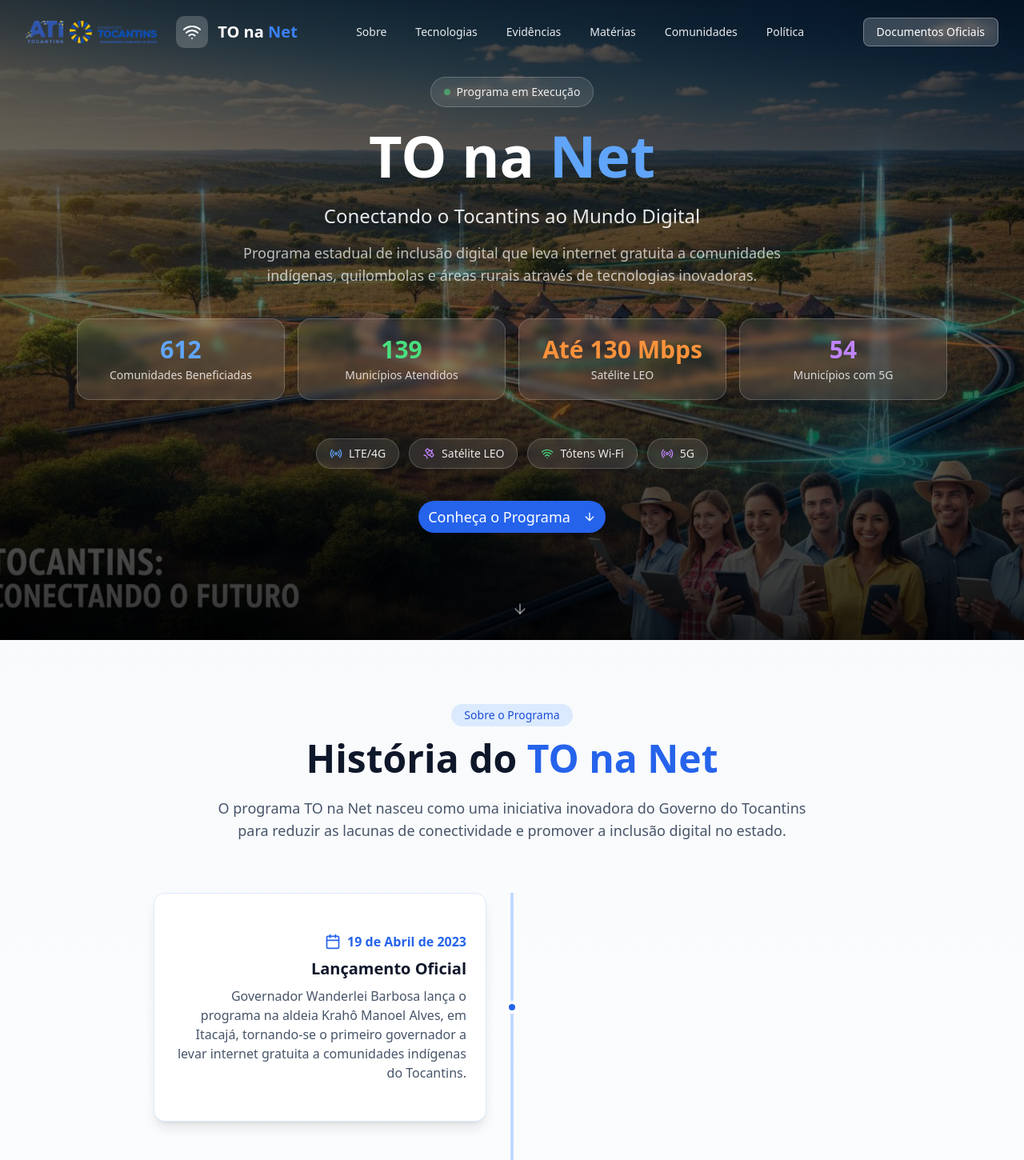
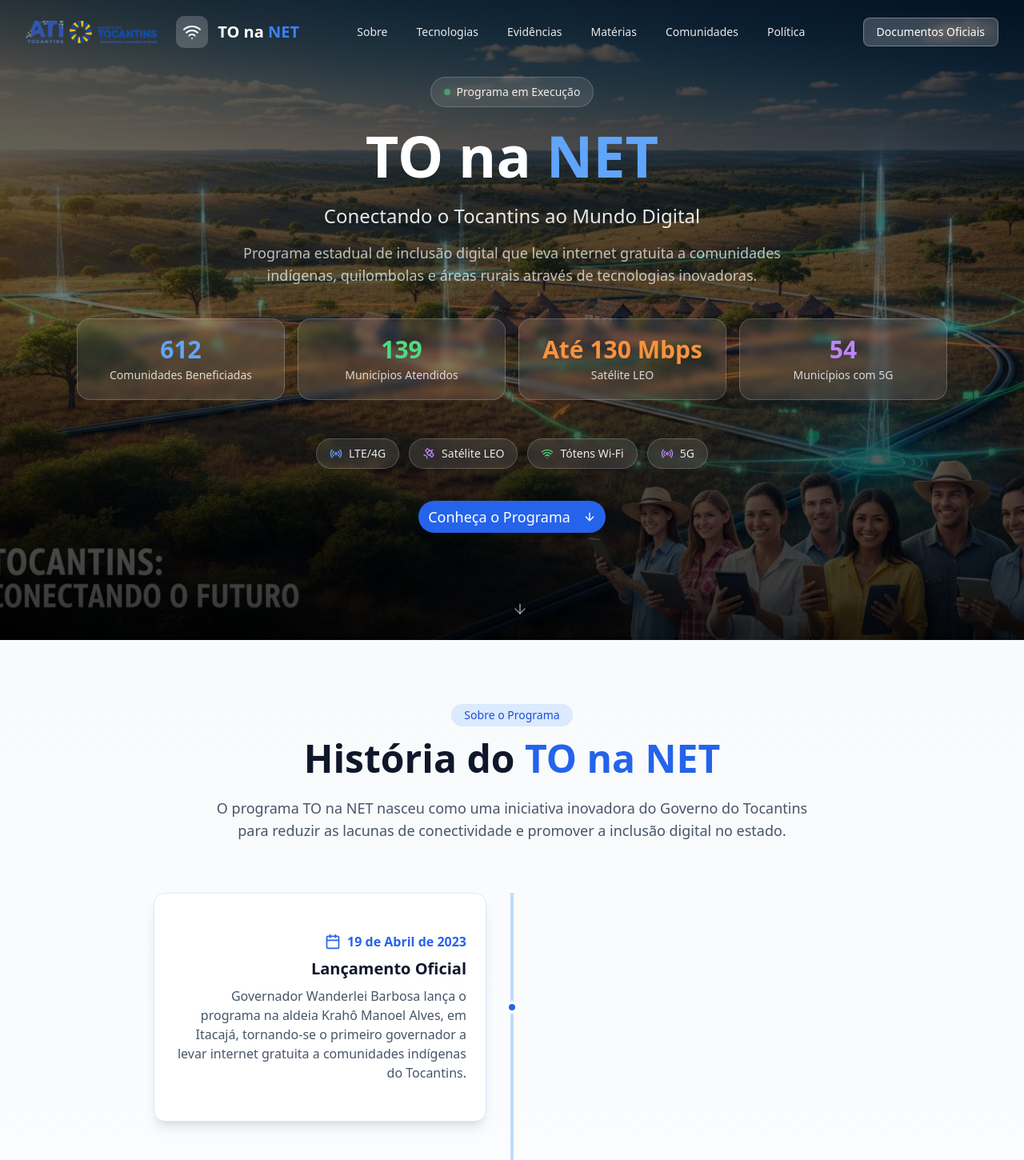
Before and after one commit to LucasJoseds/TOnaNet, a React (Vite) app: page / in a window 1280 px wide. Shown: the top 1450 px of the page at 80% size. Built offline with nearby package versions, Linux system fonts and the light colour scheme.

Commit message:
fix: ajustar nome para : TO na NET

```diff
--- a/src/sections/Evidencias.tsx
+++ b/src/sections/Evidencias.tsx
@@ -30,7 +30,7 @@
     ]
   },
   {
-    categoria: 'Relatórios Oficiais',
+    categoria: 'Documentos Oficiais',
     icone: Download,
     cor: 'green',
     itens: [
@@ -47,10 +47,11 @@
         tipo: 'Estudo'
       },
       {
-        titulo: 'Estratégia Nacional de Escolas Conectadas — ENEC',
-        descricao: 'Dados atualizados de conectividade das escolas estaduais do Tocantins.',
-        referencia: 'MEC/INEP — 2025',
-        tipo: 'Dados Oficiais'
+        titulo: 'Publicação em Diário Oficial - Ata de Registro de Preço',
+        descricao: 'Pregão Eletrônico para registro de preços de serviço de telecomunicação via satélite\n' +
+            'de baixa órbita.',
+        referencia: 'DOE Nº 7.027 pag. 77',
+        tipo: 'Publicação'
       }
     ]
   },
@@ -70,7 +71,7 @@
             </h2>
             <p className="text-lg text-slate-600 max-w-3xl mx-auto">
               Documentação oficial que comprova a existência e implementação do programa
-              TO NA NET e outras políticas de conectividade do Estado do Tocantins.
+              TO na NET e outras políticas de conectividade do Estado do Tocantins.
             </p>
           </div>
 
--- a/src/sections/Hero.tsx
+++ b/src/sections/Hero.tsx
@@ -34,7 +34,7 @@
 
           {/* Title */}
           <h1 className="text-4xl sm:text-5xl md:text-6xl xl:text-7xl font-bold text-white mb-6 leading-tight">
-            TO na <span className="text-blue-400">Net</span>
+            TO na <span className="text-blue-400">NET</span>
           </h1>
 
           {/* Subtitle */}
--- a/src/sections/Materias.tsx
+++ b/src/sections/Materias.tsx
@@ -73,7 +73,7 @@
               Matérias e <span className="text-orange-600">Reportagens</span>
             </h2>
             <p className="text-lg text-slate-600 max-w-3xl mx-auto">
-              Acompanhe a cobertura jornalística sobre o programa TO na Net
+              Acompanhe a cobertura jornalística sobre o programa TO na NET
               e as iniciativas de conectividade do Governo do Tocantins.
             </p>
           </div>
--- a/src/sections/Navigation.tsx
+++ b/src/sections/Navigation.tsx
@@ -50,7 +50,7 @@
               {/* Grupo 1: Logos */}
               <div className="flex items-center gap-2">
                 <img src="/ati.png" alt="ATI" className="h-6 md:h-7 w-auto object-contain" />
-                <img src="/logo.png" alt="TO na Net" className="h-6 md:h-7 w-auto object-contain" />
+                <img src="/logo.png" alt="TO na NET" className="h-6 md:h-7 w-auto object-contain" />
               </div>
 
               {/* Grupo 2: Ícone + Texto */}
@@ -64,7 +64,7 @@
                 <span className={`text-xl font-bold transition-colors ${
                     isScrolled ? 'text-slate-900' : 'text-white'
                 }`}>
-      TO na <span className="text-blue-500">Net</span>
+      TO na <span className="text-blue-500">NET</span>
     </span>
               </div>
 
--- a/src/sections/Politica.tsx
+++ b/src/sections/Politica.tsx
@@ -8,7 +8,7 @@
     pergunta: 'Possui alguma política, programa, estrutura ou marco voltado para reduzir as lacunas de conectividade do Estado?',
     resposta: 'SIM',
     evidencias: [
-      'Programa TO NA NET — abordagem multitecnológica com 3 eixos complementares (Wi-Fi, Satélite LEO, LTE/4G)',
+      'Programa TO na NET — abordagem multitecnológica com 3 eixos complementares (Wi-Fi, Satélite LEO, LTE/4G)',
       'Projeto Tocantins Net — Rede de fibra óptica interligando 139 municípios',
       'Profe Digital — Conectividade nas escolas estaduais',
       'Política Estadual de Transformação para o Governo Digital (Decreto 6.757/2024)',
@@ -21,9 +21,9 @@
     pergunta: 'Possui um programa de acesso à internet para população de baixa renda?',
     resposta: 'SIM',
     evidencias: [
-      'TO NA NET Eixo 01 — Wi-Fi comunitário gratuito em 612 comunidades tradicionais via tótens e fibra óptica',
-      'TO NA NET Eixo 02 — Satélite LEO para comunidades indígenas e áreas rurais remotas sem infraestrutura terrestre',
-      'TO NA NET Eixo 03 — SIM Cards LTE (4G) individuais para cidadãos vulneráveis, com validação socioeconômica, territorial e tecnológica',
+      'TO na NET Eixo 01 — Wi-Fi comunitário gratuito em 612 comunidades tradicionais via tótens e fibra óptica',
+      'TO na NET Eixo 02 — Satélite LEO para comunidades indígenas e áreas rurais remotas sem infraestrutura terrestre',
+      'TO na NET Eixo 03 — SIM Cards LTE (4G) individuais para cidadãos vulneráveis, com validação socioeconômica, territorial e tecnológica',
       'Programa Brasil Antenado — Kits de parabólica digital para famílias de baixa renda',
       'Wi-Fi nas Escolas — Acesso gratuito na rede estadual de ensino'
     ]
@@ -52,7 +52,7 @@
   {
     categoria: 'Contratos e Acordos',
     itens: [
-      'Edital de contratação de Satélite LEO — justificativa de universalização para áreas onde o mercado não chega (referência institucional TO NA NET Eixo 02)',
+      'Edital de contratação de Satélite LEO — justificativa de universalização para áreas onde o mercado não chega (referência institucional TO na NET Eixo 02)',
       'Parceria Público-Privada Tocantins Net (em modelagem)',
       'Acordos com operadoras para expansão do LTE/4G',
       'Termos de cooperação com o Ministério das Comunicações para expansão do 5G'
--- a/src/sections/Sobre.tsx
+++ b/src/sections/Sobre.tsx
@@ -11,10 +11,10 @@
             Sobre o Programa
           </span>
           <h2 className="text-3xl sm:text-4xl md:text-5xl font-bold text-slate-900 mb-6">
-            História do <span className="text-blue-600">TO na Net</span>
+            História do <span className="text-blue-600">TO na NET</span>
           </h2>
           <p className="text-lg text-slate-600 max-w-3xl mx-auto">
-            O programa TO na Net nasceu como uma iniciativa inovadora do Governo do Tocantins
+            O programa TO na NET nasceu como uma iniciativa inovadora do Governo do Tocantins
             para reduzir as lacunas de conectividade e promover a inclusão digital no estado.
           </p>
         </div>
--- a/src/sections/Tecnologias.tsx
+++ b/src/sections/Tecnologias.tsx
@@ -100,7 +100,7 @@
               Tecnologias do <span className="text-purple-600">Programa</span>
             </h2>
             <p className="text-lg text-slate-600 max-w-3xl mx-auto">
-              O TO NA NET adota uma abordagem multitecnológica, pois não existe uma única tecnologia
+              O TO na NET adota uma abordagem multitecnológica, pois não existe uma única tecnologia
               capaz de atender todo o território tocantinense. São quatro eixos complementares, cada um
               desenhado para um tipo específico de território e público.
             </p>
```
